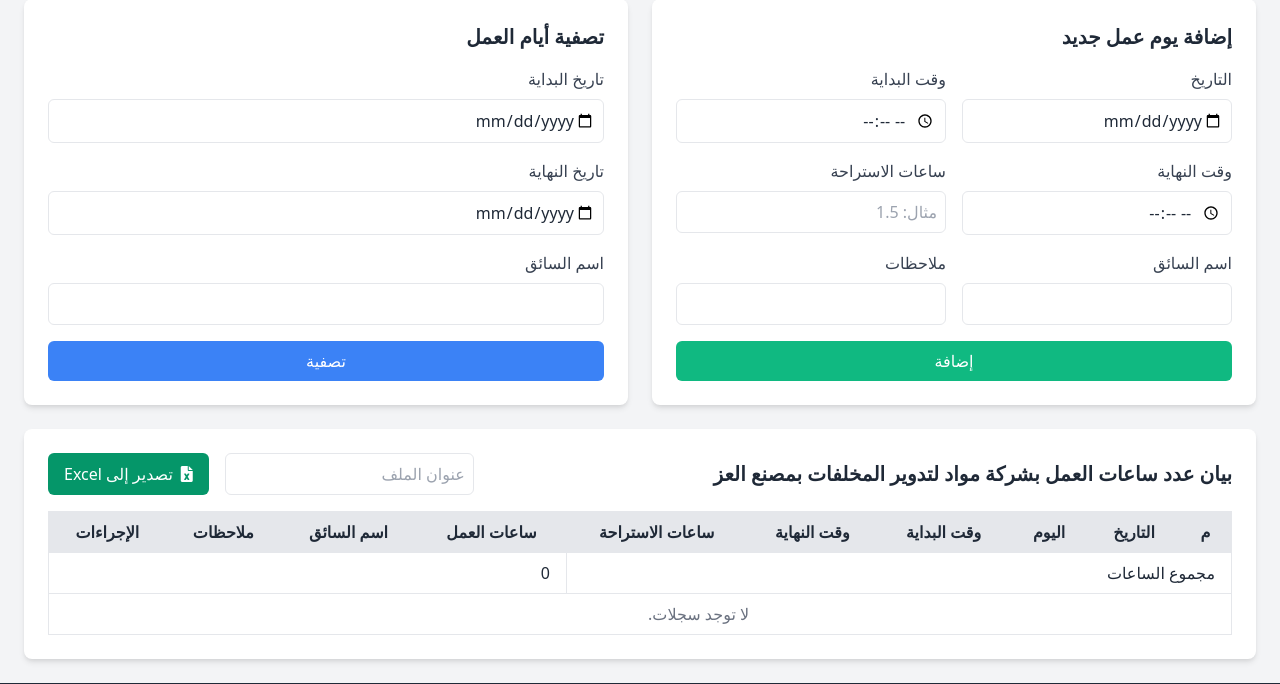
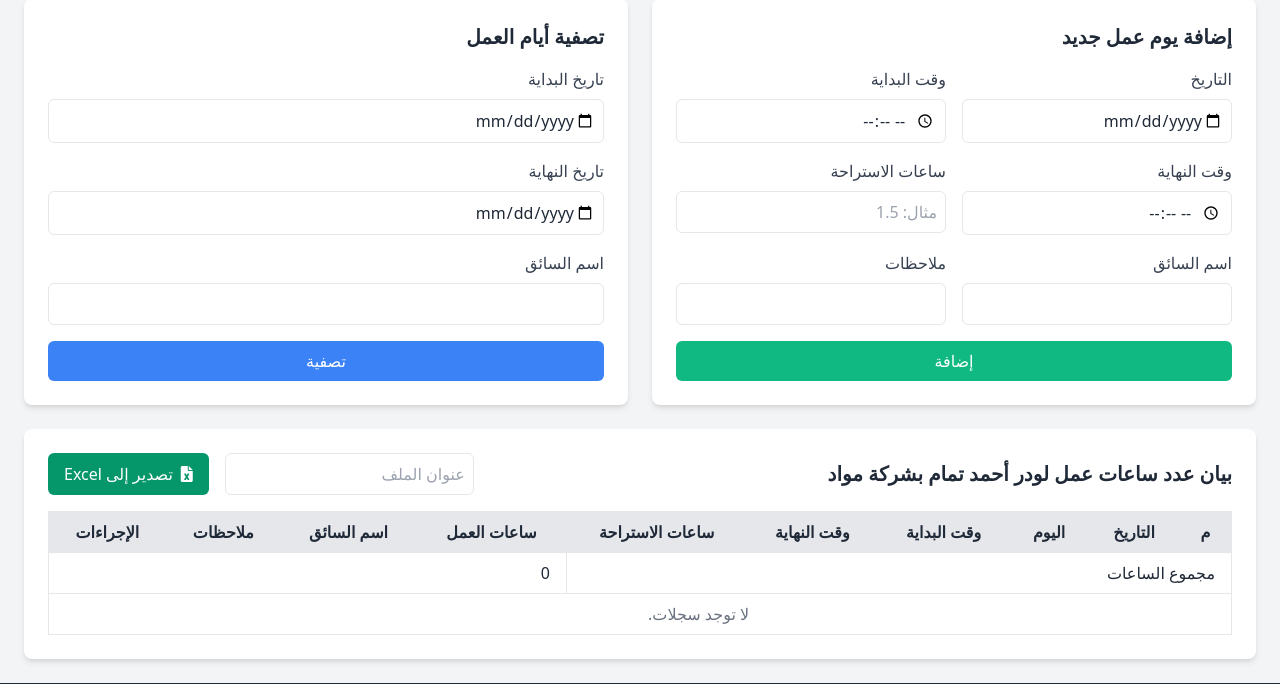
Before and after one commit to EbraheemTammam/Mawad, a FastAPI app: page / in a window 1280 px wide. Shown: the part 89-773 px from the top of the page. Run offline with FastAPI, Linux system fonts and the light colour scheme; data that the repository does not hold is empty.

Commit message:
[EDIT] change table title

```diff
--- a/templates/home.html
+++ b/templates/home.html
@@ -66,7 +66,7 @@
 <div class="bg-white p-6 rounded-lg shadow-md">
     <div class="flex items-center justify-between mb-4">
         <!-- Heading -->
-        <h2 class="text-xl font-semibold text-right">بيان عدد ساعات العمل بشركة مواد لتدوير المخلفات بمصنع العز</h2>
+        <h2 class="text-xl font-semibold text-right">بيان عدد ساعات عمل لودر أحمد تمام بشركة مواد</h2>
 
         <!-- Export Excel Form -->
         <form method="post" action="/export_excel" class="flex justify-end gap-4">
```
